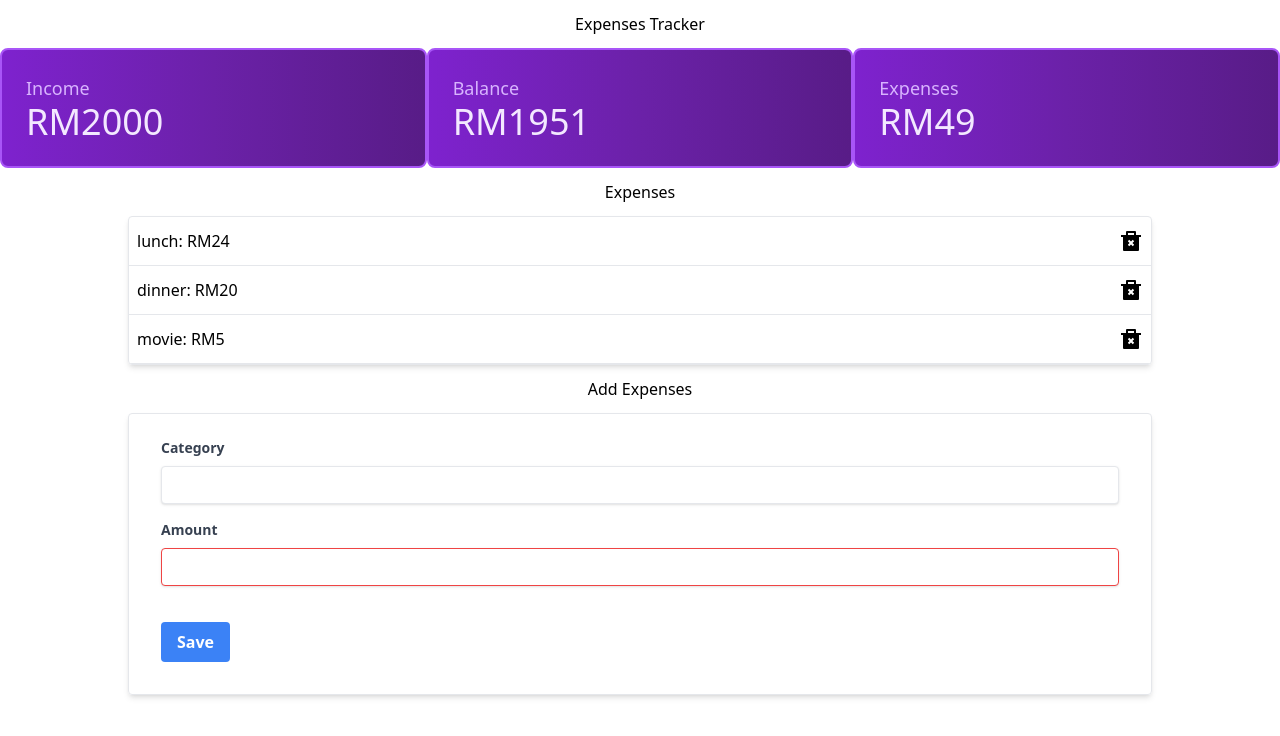
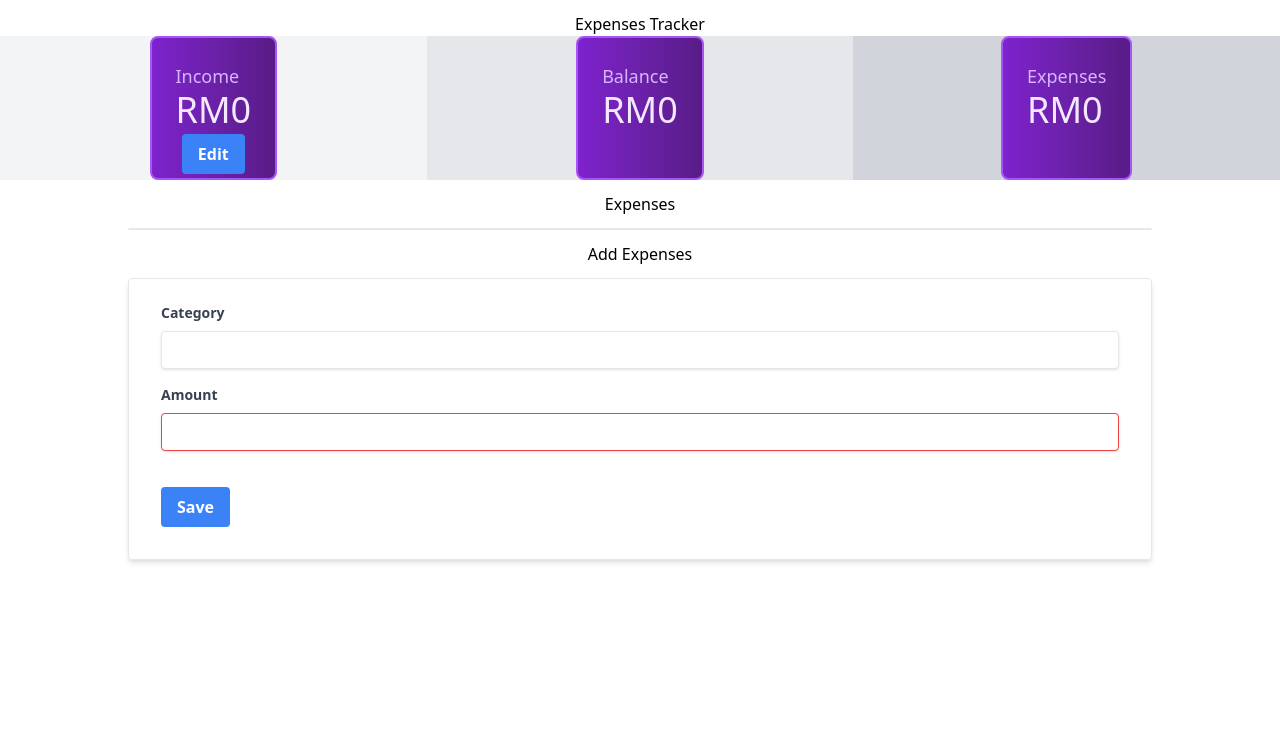
Before and after one commit to lefty93/exptrack, a React (Create React App) app: page / in a window 1280 px wide. Shown: the top 736 px of the page. Built offline with nearby package versions, Linux system fonts and the light colour scheme.

Commit message:
Usual commit

```diff
--- a/src/App.js
+++ b/src/App.js
@@ -10,14 +10,14 @@ function App() {
     <AppProvider>
       <div className='container mx-auto'>
         <h1 className='mt-3 flex justify-center'>Expenses Tracker</h1>
-        <div className='flex flex-row mt-3 columns-3'>
-          <div className='w-full'>
+        <div className='flex flex-nowrap h-36'>
+          <div className='flex justify-center	w-1/3 h-full bg-gray-100'>
             <Income />
           </div>
-          <div className='w-full'>
+          <div className='flex justify-center w-1/3 h-full bg-gray-200'>
             <Balance />
           </div>
-          <div className='w-full'>
+          <div className='flex justify-center w-1/3 h-full bg-gray-300'>
             <TotalExpenses />
           </div>
         </div>
--- a/src/components/Balance.js
+++ b/src/components/Balance.js
@@ -8,10 +8,10 @@ function Balance() {
   }, 0)
   return (
     <div class='bg-gradient-to-r from-purple-700 via-purple-800 to-purple-900 p-6 rounded-lg border-2 border-purple-500'>
-      <div class='my-auto'>
-        <div class='text-lg text-purple-300'>Balance</div>
-        <div class='text-4xl text-purple-100'>RM{income - expensesTotal}</div>
-      </div>
+
+      <div class='text-lg text-purple-300'>Balance</div>
+      <div class='text-4xl text-purple-100'>RM{income - expensesTotal}</div>
+
     </div>
   );
 }
--- /dev/null
+++ b/src/components/EditIncome.js
@@ -0,0 +1,25 @@
+import React, { useState } from 'react'
+
+function EditIncome(props) {
+    const [value, setValue] = useState(props.income);
+    return (<div className='flex'>
+        <input
+            required='required'
+            type='number'
+            className=''
+            id='name'
+            value={value}
+            onChange={(event) => setValue(event.target.value)}
+        />
+        <button
+            type='button'
+            className='bg-blue-500 hover:bg-blue-700 text-white font-bold py-2 px-4 rounded focus:outline-none focus:shadow-outline'
+            onClick={() => props.handleSaveClick(value)}
+        >
+            Save
+        </button>
+    </div>
+    )
+}
+
+export default EditIncome
--- a/src/components/Income.js
+++ b/src/components/Income.js
@@ -1,14 +1,39 @@
-import React, { useContext } from "react";
+import React, { useContext, useState } from "react";
 import { AppContext } from "../context/AppContext";
+import EditIncome from "./EditIncome";
+import ViewIncome from "./ViewIncome";
 
 function Income() {
-  const { income } = useContext(AppContext)
+  const { income, dispatch } = useContext(AppContext)
+  const [isEditing, setIsEditing] = useState(false);
+
+  const handleEditClick = () => {
+    setIsEditing(true);
+  };
+
+  const handleSaveClick = (value) => {
+    dispatch({
+      type: 'SET_INCOME',
+      payload: value,
+    })
+
+    setIsEditing(false)
+  }
+
   return (
     <div class='bg-gradient-to-r from-purple-700 via-purple-800 to-purple-900 p-6 rounded-lg border-2 border-purple-500'>
-      <div class='my-auto'>
-        <div class='text-lg text-purple-300'>Income</div>
-        <div class='text-4xl text-purple-100'>RM{income}</div>
-      </div>
+
+      <div class='text-lg text-purple-300'>Income</div>
+      <div class='text-4xl text-purple-100'>RM{income}</div>
+      {isEditing ? (
+        <EditIncome handleSaveClick={handleSaveClick} income={income} />
+      ) : (
+        // For part 1 render component inline rather than create a seperate one
+        <ViewIncome handleEditClick={handleEditClick} income={income} />
+      )}
+
+
+
     </div>
   );
 }
--- a/src/components/TotalExpenses.js
+++ b/src/components/TotalExpenses.js
@@ -10,10 +10,10 @@ function TotalExpenses() {
 
   return (
     <div class='bg-gradient-to-r from-purple-700 via-purple-800 to-purple-900 p-6 rounded-lg border-2 border-purple-500'>
-      <div class='my-auto'>
-        <div class='text-lg text-purple-300'>Expenses</div>
-        <div class='text-4xl text-purple-100'>RM{expensesTotal}</div>
-      </div>
+
+      <div class='text-lg text-purple-300'>Expenses</div>
+      <div class='text-4xl text-purple-100'>RM{expensesTotal}</div>
+
     </div>
   );
 }
--- /dev/null
+++ b/src/components/ViewIncome.js
@@ -0,0 +1,13 @@
+import React from 'react'
+
+function ViewIncome(props) {
+    return (<div className='flex mt-1 justify-center'>
+
+        <button type='button' class='bg-blue-500 hover:bg-blue-700 text-white font-bold py-2 px-4 rounded focus:outline-none focus:shadow-outline' onClick={props.handleEditClick}>
+            Edit
+        </button>
+    </div>
+    )
+}
+
+export default ViewIncome
--- a/src/context/AppContext.js
+++ b/src/context/AppContext.js
@@ -15,18 +15,20 @@ const AppReducer = (state, action) => {
                     (expense) => expense.id !== action.payload
                 ),
             };
+
+        case 'SET_INCOME':
+            return {
+                ...state,
+                income: action.payload
+            }
         default:
             return state;
     }
 };
 
 const initialState = {
-    income: 2000,
-    expenses: [
-        { id: 11, name: "lunch", cost: 24 },
-        { id: 12, name: "dinner", cost: 20 },
-        { id: 13, name: "movie", cost: 5 },
-    ],
+    income: 0,
+    expenses: [],
 }
 
 export const AppContext = createContext();
```
